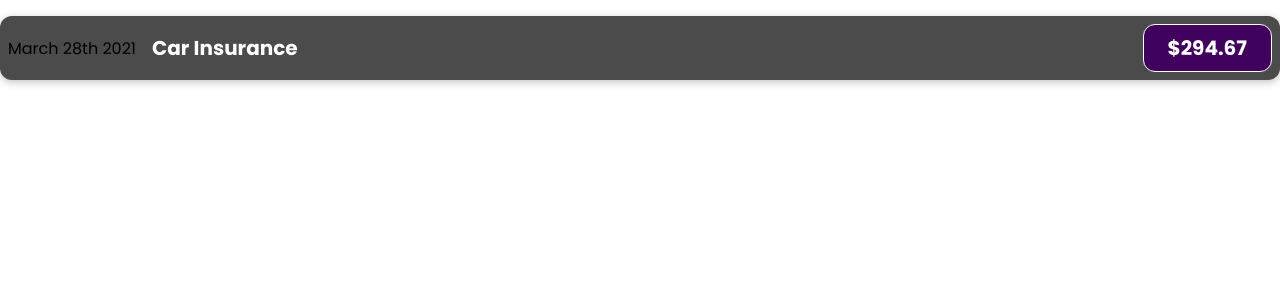
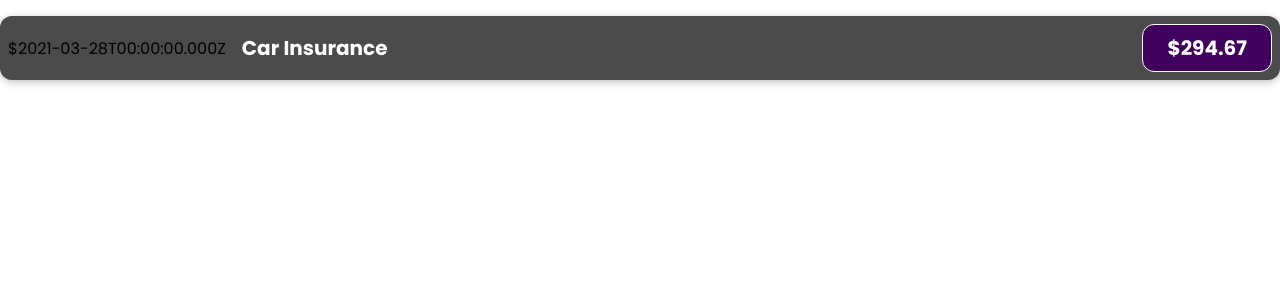
Before and after one commit to CemEkiz/expense-tracker, a React (Vite) app: page / in a window 1280 px wide. Shown: the top 300 px of the page. Built offline with nearby package versions, Linux system fonts and the light colour scheme.

Commit message:
35: outputting dynamic data & working w/ expressions in JSX

```diff
--- a/src/components/ExpenseItem.jsx
+++ b/src/components/ExpenseItem.jsx
@@ -1,12 +1,16 @@
 import './ExpenseItem.css';
 
 const ExpenseItem = () => {
+  const expenseDate = new Date(2021, 2, 28);
+  const expenseTitle = 'Car Insurance';
+  const expenseAmount = 294.67;
+
   return (
     <div className='expense-item'>
-      <div>March 28th 2021</div>
+      <div>${expenseDate.toISOString()}</div>
       <div className='expense-item__description'>
-        <h2>Car Insurance</h2>
-        <div className='expense-item__price'>$294.67</div>
+        <h2>{expenseTitle}</h2>
+        <div className='expense-item__price'>${expenseAmount}</div>
       </div>
     </div>
   );
```
